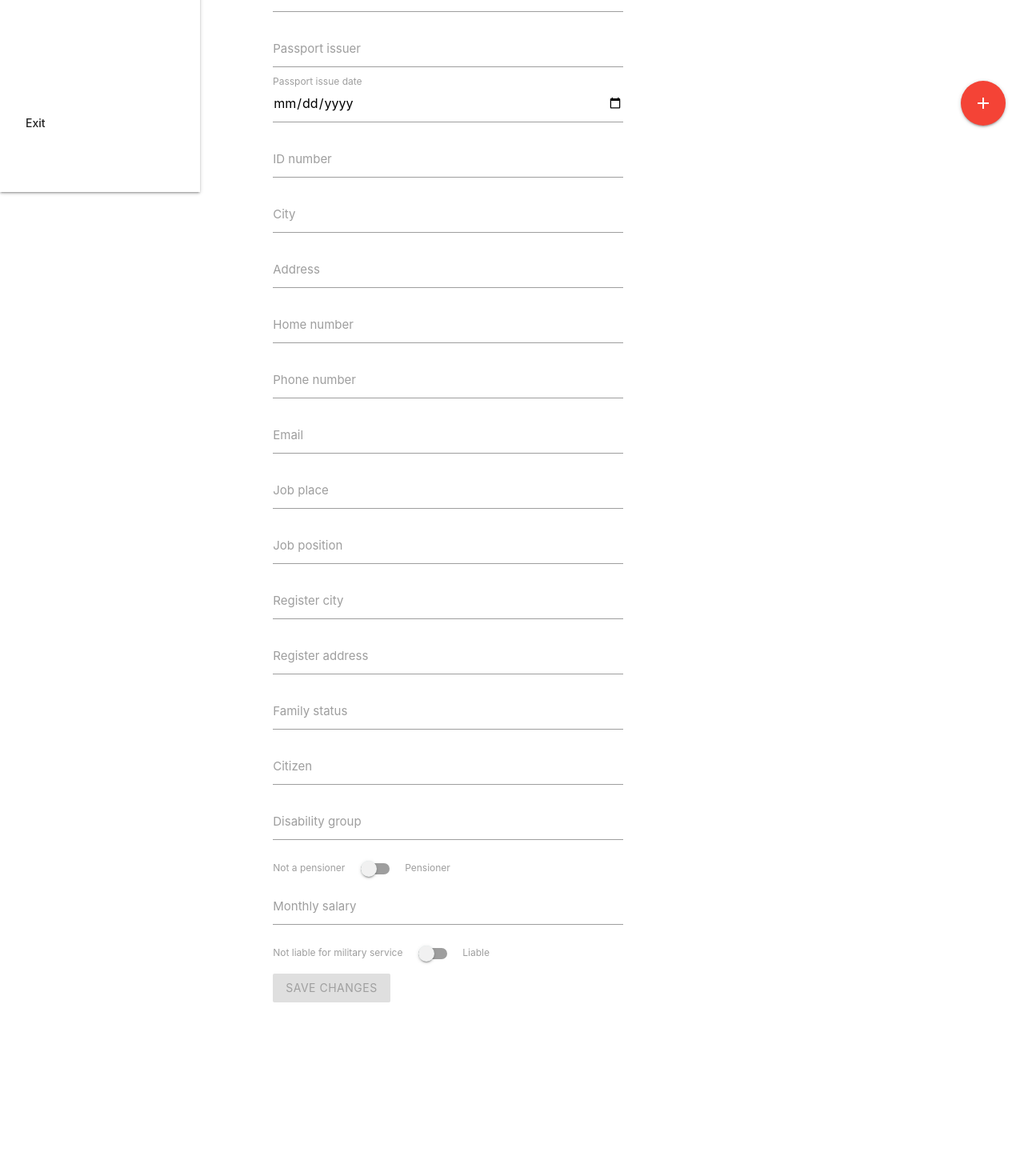
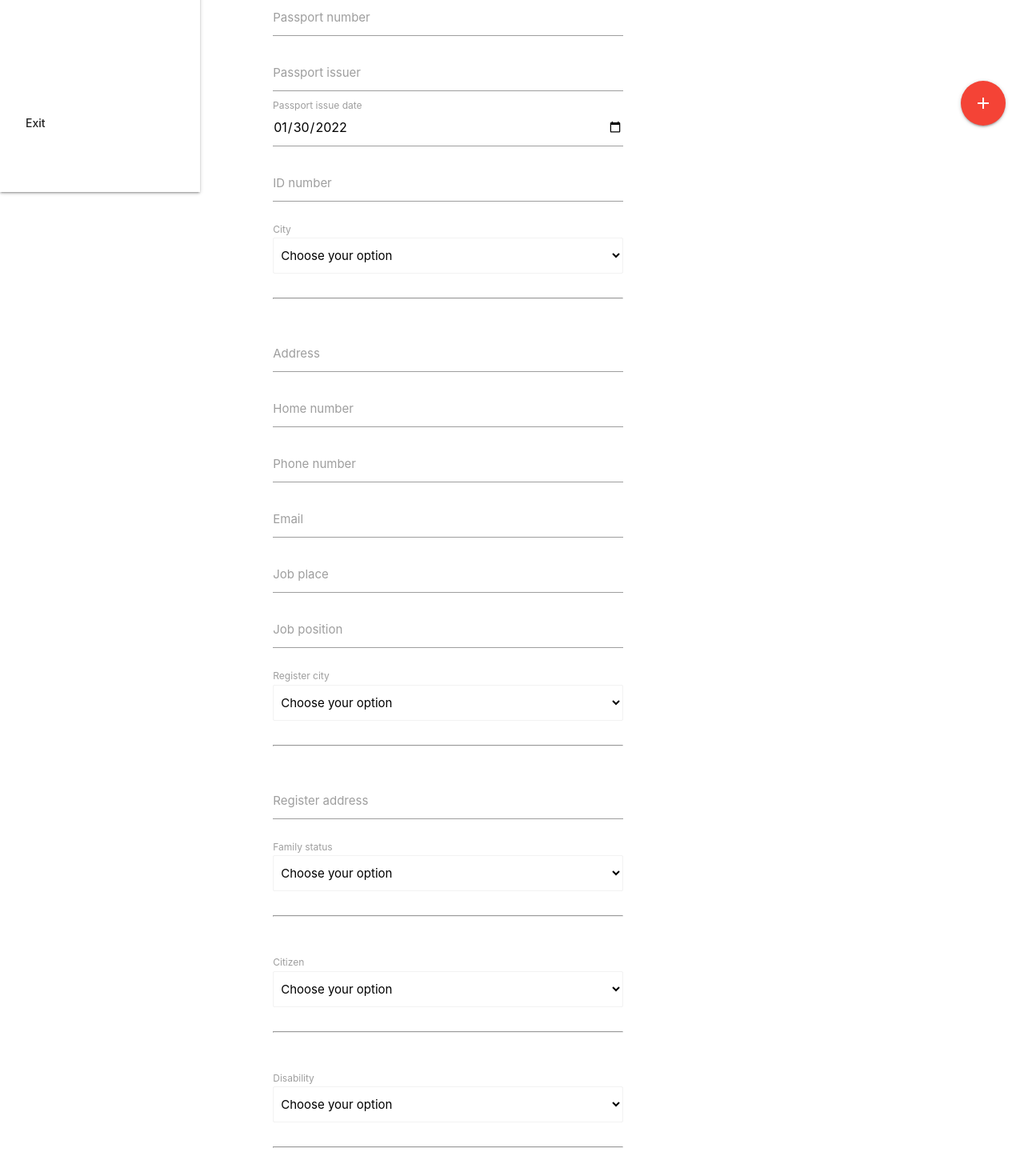
Before and after one commit to yuramorozov01/bank_system, an Angular app in the folder bank/webclient/bank/: page /client/new in a window 1280 px wide. Shown: the part 620-2090 px from the top of the page at 80% size. Before the commit the page ends 1893 px from the top, so only its background shows below. Built offline with nearby package versions, Linux system fonts and the light colour scheme; sample sign-in values are in the browser's storage.

Commit message:
feat (front): add select choices support

```diff
--- a/bank/webclient/bank/src/app/app.module.ts
+++ b/bank/webclient/bank/src/app/app.module.ts
@@ -2,6 +2,7 @@ import { NgModule } from '@angular/core';
 import { BrowserModule } from '@angular/platform-browser';
 import { FormsModule, ReactiveFormsModule } from '@angular/forms';
 import { HttpClientModule, HTTP_INTERCEPTORS } from '@angular/common/http';
+import { DatePipe } from '@angular/common';
 import { environment } from '../environments/environment';
 
 import { AppComponent } from './app.component';
@@ -39,6 +40,7 @@ import { ClientPageComponent } from './clients-page/client-page/client-page.comp
             multi: true,
             useClass: TokenInterceptor,
         },
+        DatePipe,
     ],
     bootstrap: [AppComponent]
 })
--- a/bank/webclient/bank/src/app/clients-page/client-page/client-page.component.css
+++ b/bank/webclient/bank/src/app/clients-page/client-page/client-page.component.css
@@ -1,3 +1,7 @@
 .dn {
 	display: none;
 }
+
+br {
+    line-height: 5px;
+}
--- a/bank/webclient/bank/src/app/clients-page/client-page/client-page.component.html
+++ b/bank/webclient/bank/src/app/clients-page/client-page/client-page.component.html
@@ -57,7 +57,7 @@
                     <span style="padding-left: 25px">{{ sex.value }}</span>
                 </label>
                 <hr>
-
+                <br>
             </div>
         </div>
         <div class="input-field">
@@ -96,11 +96,16 @@
             </span>
         </div>
         <div class="input-field">
-            <input formControlName="city" id="city" type="text" [ngClass]="{'invalid': form.get('city').invalid && form.get('city').touched}" required>
-            <label for="city">City</label>
-            <span class="helper-text red-text" *ngIf="form.get('city').invalid && form.get('city').touched">
-            	<span *ngIf="form.get('city').errors['required']">Enter city</span>
-            </span>
+            <div>
+                <label>City</label>
+                <select class="browser-default" id="city" formControlName="city" required>
+                    <option [ngValue]="null" disabled>Choose your option</option>
+                    <option *ngFor="let city of city_values | keyvalue" [ngValue]="city.key">{{ city.value }}</option>
+                </select>
+                <br>
+                <hr>
+                <br>
+            </div>
         </div>
         <div class="input-field">
             <input formControlName="address" id="address" type="text" [ngClass]="{'invalid': form.get('address').invalid && form.get('address').touched}" required>
@@ -141,11 +146,16 @@
             </span>
         </div>
         <div class="input-field">
-            <input formControlName="register_city" id="register_city" type="text" [ngClass]="{'invalid': form.get('register_city').invalid && form.get('register_city').touched}" required>
-            <label for="register_city">Register city</label>
-            <span class="helper-text red-text" *ngIf="form.get('register_city').invalid && form.get('register_city').touched">
-                <span *ngIf="form.get('register_city').errors['required']">Enter register city</span>
-            </span>
+            <div>
+                <label>Register city</label>
+                <select class="browser-default" id="register_city" formControlName="register_city" required>
+                    <option [ngValue]="null" disabled>Choose your option</option>
+                    <option *ngFor="let city of city_values | keyvalue" [ngValue]="city.key">{{ city.value }}</option>
+                </select>
+                <br>
+                <hr>
+                <br>
+            </div>
         </div>
         <div class="input-field">
             <input formControlName="register_address" id="register_address" type="text" [ngClass]="{'invalid': form.get('register_address').invalid && form.get('register_address').touched}" required>
@@ -155,25 +165,40 @@
             </span>
         </div>
         <div class="input-field">
-            <input formControlName="family_status" id="family_status" type="text" [ngClass]="{'invalid': form.get('family_status').invalid && form.get('family_status').touched}" required>
-            <label for="family_status">Family status</label>
-            <span class="helper-text red-text" *ngIf="form.get('family_status').invalid && form.get('family_status').touched">
-                <span *ngIf="form.get('family_status').errors['required']">Enter family status</span>
-            </span>
+            <div>
+                <label>Family status</label>
+                <select class="browser-default" id="family_status" formControlName="family_status" required>
+                    <option [ngValue]="null" disabled>Choose your option</option>
+                    <option *ngFor="let family_status of family_status_values | keyvalue" [ngValue]="family_status.key">{{ family_status.value }}</option>
+                </select>
+                <br>
+                <hr>
+                <br>
+            </div>
         </div>
         <div class="input-field">
-            <input formControlName="citizen" id="citizen" type="text" [ngClass]="{'invalid': form.get('citizen').invalid && form.get('citizen').touched}" required>
-            <label for="citizen">Citizen</label>
-            <span class="helper-text red-text" *ngIf="form.get('citizen').invalid && form.get('citizen').touched">
-                <span *ngIf="form.get('citizen').errors['required']">Enter citizen</span>
-            </span>
+            <div>
+                <label>Citizen</label>
+                <select class="browser-default" id="citizen" formControlName="citizen" required>
+                    <option [ngValue]="null" disabled>Choose your option</option>
+                    <option *ngFor="let citizen of citizen_values | keyvalue" [ngValue]="citizen.key">{{ citizen.value }}</option>
+                </select>
+                <br>
+                <hr>
+                <br>
+            </div>
         </div>
         <div class="input-field">
-            <input formControlName="disability" id="disability" type="text" [ngClass]="{'invalid': form.get('disability').invalid && form.get('disability').touched}" required>
-            <label for="disability">Disability group</label>
-            <span class="helper-text red-text" *ngIf="form.get('disability').invalid && form.get('disability').touched">
-                <span *ngIf="form.get('disability').errors['required']">Enter disability group</span>
-            </span>
+            <div>
+                <label>Disability</label>
+                <select class="browser-default" id="disability" formControlName="disability" required>
+                    <option [value]="null" disabled>Choose your option</option>
+                    <option *ngFor="let disability of disability_values | keyvalue" [value]="disability.key">{{ disability.value }}</option>
+                </select>
+                <br>
+                <hr>
+                <br>
+            </div>
         </div>
         <div class="input-field">
             <div class="switch">
--- a/bank/webclient/bank/src/app/clients-page/client-page/client-page.component.ts
+++ b/bank/webclient/bank/src/app/clients-page/client-page/client-page.component.ts
@@ -1,6 +1,7 @@
 import { Component, OnInit, ViewChild, ElementRef } from '@angular/core';
 import { Router, ActivatedRoute, Params } from '@angular/router';
 import { FormGroup, FormControl, Validators } from '@angular/forms';
+import { DatePipe } from '@angular/common';
 
 import { switchMap } from 'rxjs/operators';
 import { of } from 'rxjs';
@@ -18,6 +19,8 @@ import { MaterializeService } from '../../shared/services/utils/materialize.serv
 export class ClientPageComponent implements OnInit {
 
 	@ViewChild('input') inputRef: ElementRef;
+    @ViewChild('select') selectRef: ElementRef;
+
 	form: FormGroup;
 	isNew = true;
 	client: IClient;
@@ -28,24 +31,60 @@ export class ClientPageComponent implements OnInit {
         'X': 'X',
     };
 
+    city_values = {
+        'Minsk': 'Minsk',
+        'Mogilev': 'Mogilev',
+        'Vitebsk': 'Vitebsk',
+        'Gomel': 'Gomel',
+        'Brest': 'Brest',
+        'Moscow': 'Moscow',
+        'Warsawa': 'Warsawa',
+        'Kyiv': 'Kyiv',
+        'Vilnius': 'Vilnius',
+    }
+
+    family_status_values = {
+        'Married': 'Married',
+        'Singleness': 'Singleness',
+        'Divorced': 'Divorced',
+        'Common-law': 'Common-law',
+    }
+
+    citizen_values = {
+        'Belarus': 'Belarus',
+        'Russian': 'Russian',
+        'Ukraine': 'Ukraine',
+        'Poland' : 'Poland',
+        'Lithuania': 'Lithuania',
+    }
+
+    disability_values = {
+        0: 'Group 0',
+        1: 'Group 1',
+        2: 'Group 2',
+        3: 'Group 3',
+    }
+
 	constructor(private router: Router,
 				private route: ActivatedRoute,
-				private clientService: ClientService) { }
+				private clientService: ClientService,
+                private datePipe: DatePipe) { }
 
 	ngOnInit(): void {
+        let curDate = new Date();
         this.form = new FormGroup({
             last_name: new FormControl(null, Validators.required),
             first_name: new FormControl(null, Validators.required),
             patronymic: new FormControl(null, Validators.required),
 
-            birthday: new FormControl(null, Validators.required),
+            birthday: new FormControl(this.datePipe.transform(curDate,"yyyy-MM-dd"), Validators.required),
             birthday_place: new FormControl(null, Validators.required),
             sex: new FormControl(null, Validators.required),
 
             passport_series: new FormControl(null, Validators.required),
             passport_number: new FormControl(null, Validators.required),
             passport_issued_by: new FormControl(null, Validators.required),
-            passport_issued_at: new FormControl(null, Validators.required),
+            passport_issued_at: new FormControl(this.datePipe.transform(curDate,"yyyy-MM-dd"), Validators.required),
             id_number: new FormControl(null, Validators.required),
 
             city: new FormControl(null, Validators.required),
@@ -65,9 +104,9 @@ export class ClientPageComponent implements OnInit {
             family_status: new FormControl(null, Validators.required),
             citizen: new FormControl(null, Validators.required),
             disability: new FormControl(null, Validators.required),
-            pensioner: new FormControl(null, Validators.required),
+            pensioner: new FormControl(false, Validators.required),
             monthly_salary: new FormControl(null),
-            army: new FormControl(null, Validators.required),
+            army: new FormControl(false, Validators.required),
 		});
 
 		this.form.disable();
@@ -89,12 +128,17 @@ export class ClientPageComponent implements OnInit {
 					if (client) {
 						this.client = client;
 						this.form.patchValue(client);
+                        this.form.get("city").patchValue(client.city);
 						MaterializeService.updateTextInputs();
 					}
 					this.form.enable();
 				},
 				error => MaterializeService.toast(error.error),
 			);
+	}
+
+    ngAfterViewInit(): void {
+		// MaterializeService.initializeSelect(this.selectRef);
 	}
 
 	triggerClick() {
--- a/bank/webclient/bank/src/app/shared/services/utils/materialize.service.ts
+++ b/bank/webclient/bank/src/app/shared/services/utils/materialize.service.ts
@@ -16,6 +16,9 @@ export class MaterializeService {
 	static initializeParallax(ref: ElementRef) {
 		M.Parallax.init(ref.nativeElement);
 	}
+    static initializeSelect(ref: ElementRef) {
+        M.FormSelect.init(ref.nativeElement);
+    }
 
 	static updateTextInputs() {
 		M.updateTextFields();
```
Also changed, not shown: bank/webclient/bank/src/app/clients-page/clients-page.component.ts (+8 -0 lines).
